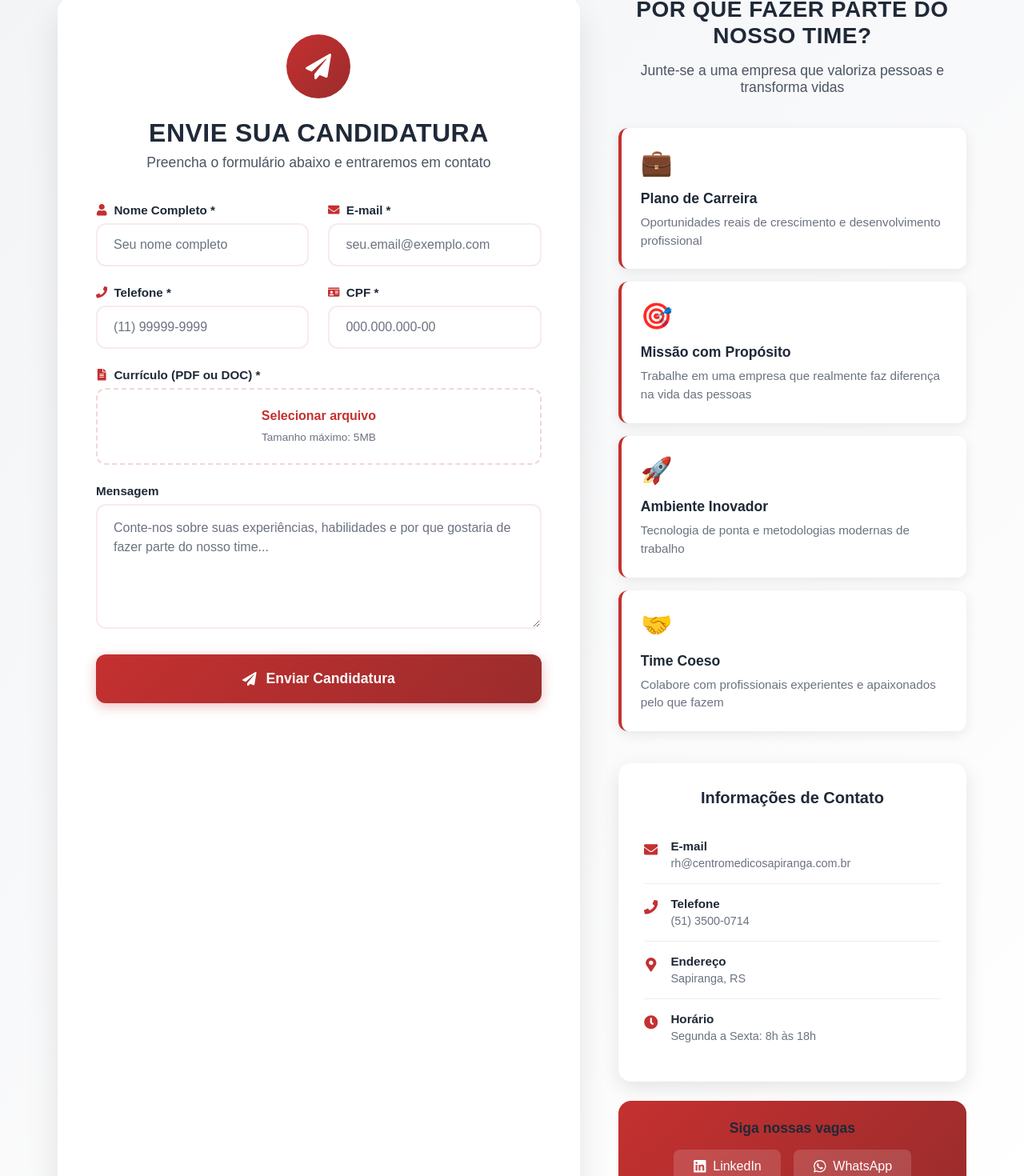
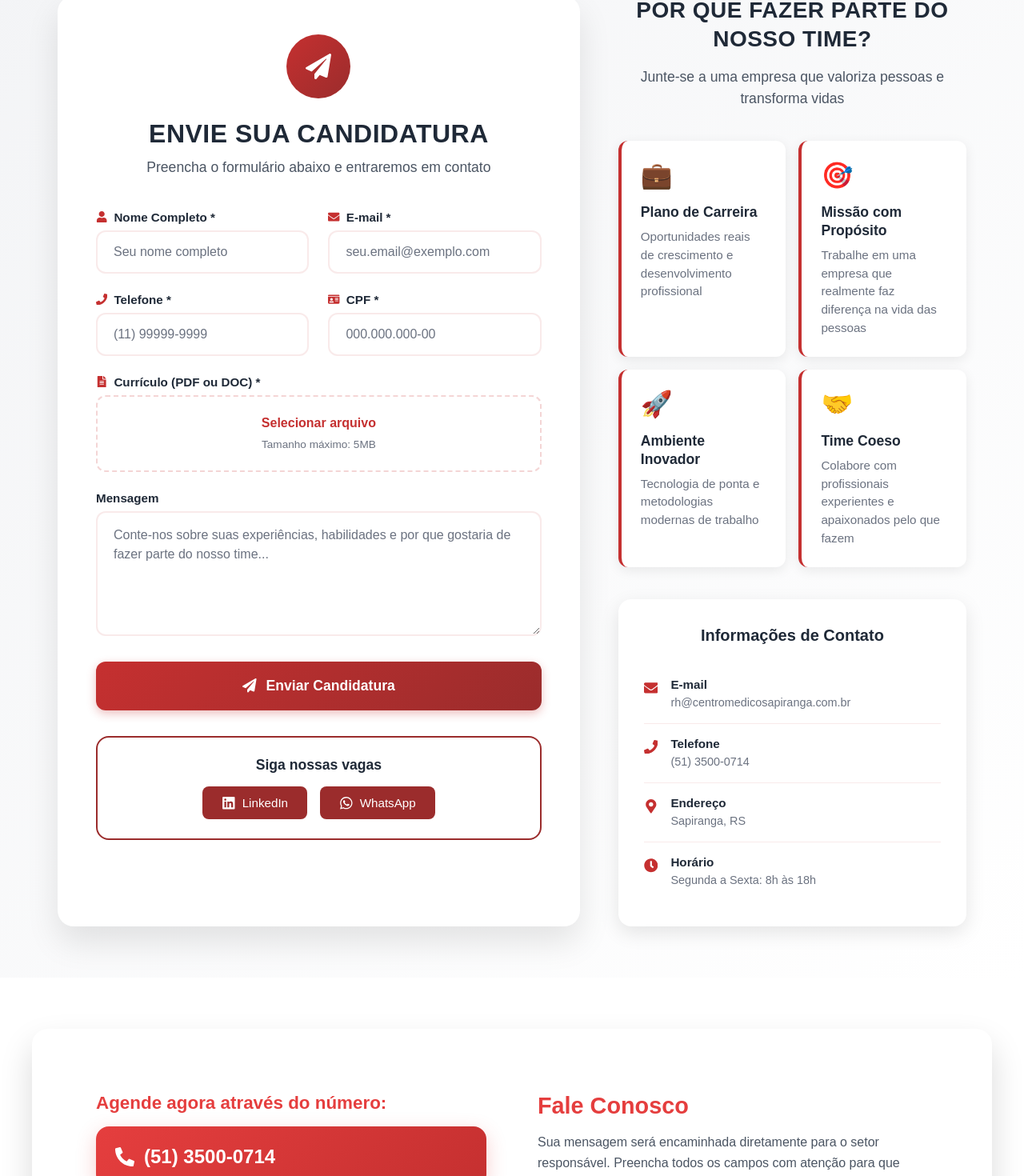
Before and after one commit to clovisantunes/cms, a React (Vite) app: page /contato in a window 1280 px wide. Shown: the part 1117-2587 px from the top of the page at 80% size. Built offline with nearby package versions, Linux system fonts and the light colour scheme.

Commit message:
Fix responsives

```diff
--- a/src/pages/Contato/index.tsx
+++ b/src/pages/Contato/index.tsx
@@ -17,7 +17,6 @@ import {
 } from 'react-icons/fa';
 
 export default function Contato() {
-    // Animation variants
     const containerVariants = {
         hidden: { opacity: 0 },
         visible: {
@@ -77,7 +76,6 @@ export default function Contato() {
                 variants={containerVariants}
             >
                 <div className={styles.contactContainer}>
-                    {/* Form Section */}
                     <motion.div
                         className={styles.formSection}
                         variants={itemVariants}
@@ -92,7 +90,6 @@ export default function Contato() {
 
                         <form onSubmit={handleSubmit} className={styles.form}>
                             <div className={styles.formGrid}>
-                                {/* Nome Field */}
                                 <div className={styles.inputGroup}>
                                     <label htmlFor="nome" className={styles.label}>
                                         <FaUser className={styles.labelIcon} />
@@ -108,7 +105,6 @@ export default function Contato() {
                                     />
                                 </div>
 
-                                {/* Email Field */}
                                 <div className={styles.inputGroup}>
                                     <label htmlFor="email" className={styles.label}>
                                         <FaEnvelope className={styles.labelIcon} />
@@ -124,7 +120,6 @@ export default function Contato() {
                                     />
                                 </div>
 
-                                {/* Telefone Field */}
                                 <div className={styles.inputGroup}>
                                     <label htmlFor="telefone" className={styles.label}>
                                         <FaPhone className={styles.labelIcon} />
@@ -140,7 +135,6 @@ export default function Contato() {
                                     />
                                 </div>
 
-                                {/* CPF Field */}
                                 <div className={styles.inputGroup}>
                                     <label htmlFor="cpf" className={styles.label}>
                                         <FaIdCard className={styles.labelIcon} />
@@ -156,7 +150,6 @@ export default function Contato() {
                                     />
                                 </div>
 
-                                {/* Currículo Field */}
                                 <div className={styles.inputGroupFull}>
                                     <label htmlFor="curriculo" className={styles.label}>
                                         <FaFileAlt className={styles.labelIcon} />
@@ -178,7 +171,6 @@ export default function Contato() {
                                     </div>
                                 </div>
 
-                                {/* Mensagem Field */}
                                 <div className={styles.inputGroupFull}>
                                     <label htmlFor="mensagem" className={styles.label}>
                                         Mensagem
@@ -193,7 +185,6 @@ export default function Contato() {
                                 </div>
                             </div>
 
-                            {/* Submit Button */}
                             <motion.button
                                 type="submit"
                                 className={styles.submitButton}
@@ -203,10 +194,23 @@ export default function Contato() {
                                 <FaPaperPlane className={styles.buttonIcon} />
                                 Enviar Candidatura
                             </motion.button>
+
                         </form>
+                         <div className={styles.socialConnect}>
+                                    <h4>Siga nossas vagas</h4>
+                                    <div className={styles.socialLinks}>
+                                        <a href="#" className={styles.socialLink}>
+                                            <FaLinkedin />
+                                            <span>LinkedIn</span>
+                                        </a>
+                                        <a href="#" className={styles.socialLink}>
+                                            <FaWhatsapp />
+                                            <span>WhatsApp</span>
+                                        </a>
+                                    </div>
+                                </div>
                     </motion.div>
 
-                    {/* Info Section */}
                     <motion.div
                         className={styles.infoSection}
                         variants={itemVariants}
@@ -295,19 +299,7 @@ export default function Contato() {
                                     </div>
                                 </motion.div>
 
-                                <div className={styles.socialConnect}>
-                                    <h4>Siga nossas vagas</h4>
-                                    <div className={styles.socialLinks}>
-                                        <a href="#" className={styles.socialLink}>
-                                            <FaLinkedin />
-                                            <span>LinkedIn</span>
-                                        </a>
-                                        <a href="#" className={styles.socialLink}>
-                                            <FaWhatsapp />
-                                            <span>WhatsApp</span>
-                                        </a>
-                                    </div>
-                                </div>
+
                             </div>
                         </div>
                     </motion.div>
--- a/src/pages/Contato/styles.module.scss
+++ b/src/pages/Contato/styles.module.scss
@@ -1,115 +1,171 @@
 @import '../../styles/theme.scss';
+
 .introSection {
   background: $color-primary-bg;
+  padding: 2rem 0;
+
+  @media (min-width: 768px) {
     padding: 3rem 0;
-
-  @media (max-width: 768px) {
-    padding: 2rem 0;
   }
 }
 
 .introContainer {
   max-width: 800px;
   margin: 0 auto;
-  padding: 0 2rem;
+  padding: 0 1rem;
   text-align: center;
 
-  @media (max-width: 768px) {
-    padding: 0 1rem;
+  @media (min-width: 480px) {
+    padding: 0 1.5rem;
+  }
+
+  @media (min-width: 768px) {
+    padding: 0 2rem;
   }
 }
 
-// Contact Section
 .contactSection {
-  padding: 4rem 0;
+  padding: 2rem 0;
   background: linear-gradient(135deg, $color-secondary 0%, $color-primary-bg 100%);
 
-  @media (max-width: 768px) {
-    padding: 2rem 0;
+  @media (min-width: 768px) {
+    padding: 3rem 0;
+  }
+
+  @media (min-width: 1024px) {
+    padding: 4rem 0;
   }
 }
 
 .contactContainer {
   max-width: 1200px;
   margin: 0 auto;
+  padding: 0 1rem;
+  display: flex;
+  flex-direction: column;
+  gap: 2rem;
+
+  @media (min-width: 480px) {
+    padding: 0 1.5rem;
+  }
+
+  @media (min-width: 768px) {
     padding: 0 2rem;
+  }
+
+  @media (min-width: 968px) {
     display: grid;
     grid-template-columns: 1.2fr 0.8fr;
     gap: 3rem;
-
-  @media (max-width: 968px) {
-    grid-template-columns: 1fr;
-    gap: 2rem;
-  }
-
-  @media (max-width: 768px) {
-    padding: 0 1rem;
   }
 }
 
-// Form Section
 .formSection {
   background: $color-white;
+  padding: 1.5rem;
+  border-radius: 16px;
+  box-shadow: 0 8px 25px rgba(0, 0, 0, 0.08);
+  order: 2;
+
+  @media (min-width: 480px) {
+    padding: 2rem;
+    border-radius: 18px;
+  }
+
+  @media (min-width: 968px) {
+    order: 1;
     padding: 3rem;
     border-radius: 20px;
     box-shadow: 0 20px 40px rgba(0, 0, 0, 0.1);
-
-  @media (max-width: 768px) {
-    padding: 2rem;
-  }
-
-  @media (max-width: 480px) {
-    padding: 1.5rem;
   }
 }
 
 .formHeader {
   text-align: center;
+  margin-bottom: 2rem;
+
+  @media (min-width: 768px) {
     margin-bottom: 2.5rem;
+  }
 
   .formIcon {
     display: inline-flex;
     align-items: center;
     justify-content: center;
+    width: 60px;
+    height: 60px;
+    background: linear-gradient(135deg, $color-bg-button, $color-accent);
+    border-radius: 50%;
+    margin-bottom: 1rem;
+
+    @media (min-width: 480px) {
+      width: 70px;
+      height: 70px;
+    }
+
+    @media (min-width: 768px) {
       width: 80px;
       height: 80px;
-    background: linear-gradient(135deg, $color-bg-button, $color-accent);
-    border-radius: 50%;
       margin-bottom: 1.5rem;
+    }
 
     svg {
+      font-size: 1.5rem;
+      color: $color-white;
+
+      @media (min-width: 480px) {
+        font-size: 1.75rem;
+      }
+
+      @media (min-width: 768px) {
         font-size: 2rem;
-      color: $color-white;
+      }
     }
   }
 
   h2 {
-    font-size: 2rem;
+    font-size: 1.5rem;
     color: $color-title-text;
     margin-bottom: 0.5rem;
     font-weight: 700;
+    line-height: 1.3;
 
-    @media (max-width: 768px) {
+    @media (min-width: 480px) {
       font-size: 1.75rem;
+    }
+
+    @media (min-width: 768px) {
+      font-size: 2rem;
     }
   }
 
   p {
     color: $color-subtitle-text;
+    font-size: 1rem;
+    line-height: 1.5;
+
+    @media (min-width: 768px) {
       font-size: 1.1rem;
+    }
   }
 }
 
 .form {
   .formGrid {
+    display: flex;
+    flex-direction: column;
+    gap: 1rem;
+    margin-bottom: 1.5rem;
+
+    @media (min-width: 480px) {
       display: grid;
       grid-template-columns: 1fr 1fr;
+      gap: 1.25rem;
+    }
+
+    @media (min-width: 768px) {
       gap: 1.5rem;
       margin-bottom: 2rem;
-
-    @media (max-width: 768px) {
-      grid-template-columns: 1fr;
-      gap: 1rem;
     }
   }
 }
@@ -121,35 +177,52 @@
 }
 
 .inputGroupFull {
-  grid-column: 1 / -1;
   display: flex;
   flex-direction: column;
   gap: 0.5rem;
+
+  @media (min-width: 480px) {
+    grid-column: 1 / -1;
+  }
 }
 
 .label {
   font-weight: 600;
   color: $color-title-text;
-  font-size: 0.95rem;
+  font-size: 0.9rem;
   display: flex;
   align-items: center;
   gap: 0.5rem;
+
+  @media (min-width: 768px) {
+    font-size: 0.95rem;
+  }
 }
 
 .labelIcon {
   color: $color-bg-button;
+  font-size: 0.85rem;
+
+  @media (min-width: 768px) {
     font-size: 0.9rem;
+  }
 }
 
 .input, .textarea {
-  padding: 1rem 1.25rem;
+  padding: 0.875rem 1rem;
   border: 2px solid rgba($color-bg-button, 0.1);
-  border-radius: 12px;
-  font-size: 1rem;
+  border-radius: 10px;
+  font-size: 0.95rem;
   width: 100%;
   transition: all 0.3s ease;
   background: $color-primary-bg;
   font-family: inherit;
+
+  @media (min-width: 768px) {
+    padding: 1rem 1.25rem;
+    border-radius: 12px;
+    font-size: 1rem;
+  }
 
   &:focus {
     outline: none;
@@ -165,19 +238,28 @@
 
 .textarea {
   resize: vertical;
+  min-height: 120px;
+  line-height: 1.5;
+
+  @media (min-width: 768px) {
     min-height: 140px;
-  line-height: 1.5;
+  }
 }
 
 .fileInputContainer {
   position: relative;
   border: 2px dashed rgba($color-bg-button, 0.2);
-  border-radius: 12px;
-  padding: 1.5rem;
+  border-radius: 10px;
+  padding: 1.25rem;
   text-align: center;
   transition: all 0.3s ease;
   background: $color-primary-bg;
   cursor: pointer;
+
+  @media (min-width: 768px) {
+    padding: 1.5rem;
+    border-radius: 12px;
+  }
 
   &:hover {
     border-color: $color-bg-button;
@@ -196,12 +278,20 @@
     color: $color-bg-button;
     font-weight: 600;
     margin-bottom: 0.5rem;
+    font-size: 0.95rem;
+
+    @media (min-width: 768px) {
       font-size: 1rem;
+    }
   }
 
   .fileInputHint {
     color: $color-text-light;
+    font-size: 0.8rem;
+
+    @media (min-width: 768px) {
       font-size: 0.85rem;
+    }
   }
 }
 
@@ -209,34 +299,54 @@
   background: linear-gradient(135deg, $color-bg-button, $color-accent);
   color: $color-white;
   border: none;
-  padding: 1.25rem 2.5rem;
-  border-radius: 12px;
-  font-size: 1.1rem;
+  padding: 1rem 1.5rem;
+  border-radius: 10px;
+  font-size: 1rem;
   font-weight: 600;
   cursor: pointer;
   transition: all 0.3s ease;
   display: flex;
   align-items: center;
   justify-content: center;
+  gap: 0.5rem;
+  width: 100%;
+  box-shadow: 0 4px 12px rgba($color-bg-button, 0.3);
+
+  @media (min-width: 768px) {
+    padding: 1.25rem 2.5rem;
+    border-radius: 12px;
+    font-size: 1.1rem;
     gap: 0.75rem;
-  width: 100%;
-  box-shadow: 0 4px 15px rgba($color-bg-button, 0.3);
+  }
 
   &:hover {
-    box-shadow: 0 8px 25px rgba($color-bg-button, 0.4);
+    box-shadow: 0 6px 20px rgba($color-bg-button, 0.4);
   }
 }
 
 .buttonIcon {
+  font-size: 1rem;
+
+  @media (min-width: 768px) {
     font-size: 1.1rem;
   }
+}
 
-// Info Section
 .infoSection {
+  order: 1;
+
+  @media (min-width: 968px) {
+    order: 2;
+  }
+
   .infoContent {
     display: flex;
     flex-direction: column;
+    gap: 2rem;
+
+    @media (min-width: 768px) {
       gap: 2.5rem;
+    }
   }
 }
 
@@ -244,83 +354,145 @@
   text-align: center;
 
   h2 {
+    font-size: 1.375rem;
+    color: $color-title-text;
+    margin-bottom: 0.75rem;
+    font-weight: 700;
+    line-height: 1.3;
+
+    @media (min-width: 480px) {
+      font-size: 1.5rem;
+    }
+
+    @media (min-width: 768px) {
       font-size: 1.75rem;
-    color: $color-title-text;
       margin-bottom: 1rem;
-    font-weight: 700;
-
-    @media (max-width: 768px) {
-      font-size: 1.5rem;
     }
   }
 
   p {
     color: $color-subtitle-text;
+    font-size: 1rem;
+    line-height: 1.5;
+
+    @media (min-width: 768px) {
       font-size: 1.1rem;
+    }
   }
 }
 
 .benefitsGrid {
   display: grid;
   grid-template-columns: 1fr;
+  gap: 0.875rem;
+
+  @media (min-width: 480px) {
+    grid-template-columns: repeat(2, 1fr);
     gap: 1rem;
+  }
+
+  @media (min-width: 768px) {
+    gap: 1rem;
+  }
 }
 
 .benefitCard {
   background: $color-white;
+  padding: 1.25rem;
+  border-radius: 10px;
+  box-shadow: 0 4px 12px rgba(0, 0, 0, 0.06);
+  border-left: 4px solid $color-bg-button;
+  transition: all 0.3s ease;
+
+  @media (min-width: 768px) {
     padding: 1.5rem;
     border-radius: 12px;
     box-shadow: 0 4px 15px rgba(0, 0, 0, 0.08);
-  border-left: 4px solid $color-bg-button;
-  transition: all 0.3s ease;
+  }
 
   .benefitIcon {
+    font-size: 1.75rem;
+    margin-bottom: 0.75rem;
+
+    @media (min-width: 768px) {
       font-size: 2rem;
       margin-bottom: 1rem;
     }
+  }
 
   h4 {
-    font-size: 1.1rem;
+    font-size: 1rem;
     color: $color-title-text;
     margin-bottom: 0.5rem;
     font-weight: 600;
+    line-height: 1.3;
+
+    @media (min-width: 768px) {
+      font-size: 1.1rem;
+    }
   }
 
   p {
     color: $color-text-light;
+    font-size: 0.875rem;
+    line-height: 1.4;
+    margin: 0;
+
+    @media (min-width: 768px) {
       font-size: 0.95rem;
       line-height: 1.5;
-    margin: 0;
+    }
   }
 }
 
 .contactDetails {
   display: flex;
   flex-direction: column;
+  gap: 1.25rem;
+
+  @media (min-width: 768px) {
     gap: 1.5rem;
+  }
 }
 
 .contactCard {
   background: $color-white;
+  padding: 1.5rem;
+  border-radius: 14px;
+  box-shadow: 0 6px 20px rgba(0, 0, 0, 0.08);
+
+  @media (min-width: 768px) {
     padding: 2rem;
     border-radius: 16px;
     box-shadow: 0 8px 25px rgba(0, 0, 0, 0.1);
+  }
 
   h3 {
-    font-size: 1.25rem;
+    font-size: 1.125rem;
     color: $color-title-text;
-    margin-bottom: 1.5rem;
+    margin-bottom: 1.25rem;
     font-weight: 600;
     text-align: center;
+    line-height: 1.3;
+
+    @media (min-width: 768px) {
+      font-size: 1.25rem;
+      margin-bottom: 1.5rem;
+    }
   }
 }
 
 .contactItem {
   display: flex;
   align-items: flex-start;
+  gap: 0.875rem;
+  padding: 0.875rem 0;
+  border-bottom: 1px solid rgba($color-bg-button, 0.1);
+
+  @media (min-width: 768px) {
     gap: 1rem;
     padding: 1rem 0;
-  border-bottom: 1px solid rgba($color-bg-button, 0.1);
+  }
 
   &:last-child {
     border-bottom: none;
@@ -328,9 +500,14 @@
 
   .contactIcon {
     color: $color-bg-button;
+    font-size: 1rem;
+    margin-top: 0.125rem;
+    flex-shrink: 0;
+
+    @media (min-width: 768px) {
       font-size: 1.1rem;
       margin-top: 0.25rem;
-    flex-shrink: 0;
+    }
   }
 
   div {
@@ -339,109 +516,133 @@
     strong {
       display: block;
       color: $color-title-text;
+      font-size: 0.9rem;
+      margin-bottom: 0.25rem;
+      font-weight: 600;
+
+      @media (min-width: 768px) {
         font-size: 0.95rem;
-      margin-bottom: 0.25rem;
+      }
     }
 
     span {
       color: $color-text-light;
+      font-size: 0.85rem;
+      line-height: 1.4;
+
+      @media (min-width: 768px) {
         font-size: 0.9rem;
+      }
     }
   }
 }
 
 .socialConnect {
   text-align: center;
+  padding: .5rem;
+  align-items: center;
+  justify-content: center;
+  border: solid 2px  $color-accent;
+  border-radius: 14px;
+  color: $color-accent;
+  margin-top: 2em;
+  @media (min-width: 768px) {
     padding: 1.5rem;
-  background: linear-gradient(135deg, $color-bg-button, $color-accent);
     border-radius: 16px;
-  color: $color-white;
+  }
 
   h4 {
-    font-size: 1.1rem;
+    font-size: 1rem;
     margin-bottom: 1rem;
     font-weight: 600;
+
+    @media (min-width: 768px) {
+      font-size: 1.1rem;
+    }
   }
 }
 
 .socialLinks {
   display: flex;
-  gap: 1rem;
-  justify-content: center;
-
-  @media (max-width: 480px) {
   flex-direction: column;
   gap: 0.75rem;
+
+  @media (min-width: 480px) {
+    flex-direction: row;
+    justify-content: center;
+    gap: 1rem;
   }
 }
 
 .socialLink {
   display: flex;
   align-items: center;
+  justify-content: center;
   gap: 0.5rem;
-  padding: 0.75rem 1.5rem;
-  background: rgba($color-white, 0.15);
+  padding: 0.75rem 1rem;
+  background: $color-accent;
   border-radius: 8px;
   color: $color-white;
   text-decoration: none;
   transition: all 0.3s ease;
   font-weight: 500;
+  font-size: 0.9rem;
+
+  @media (min-width: 480px) {
+    padding: 0.75rem 1.5rem;
+    font-size: 0.95rem;
+  }
 
   &:hover {
-    background: rgba($color-white, 0.25);
+    background: rgba($color-bg-button, 1);
     transform: translateY(-2px);
   }
 
   svg {
+    font-size: 1rem;
+
+    @media (min-width: 768px) {
       font-size: 1.1rem;
     }
   }
-
-// Responsive adjustments
-@media (max-width: 968px) {
-  .contactContainer {
-    grid-template-columns: 1fr;
 }
 
-  .infoSection {
-    order: -1;
-  }
+@media (max-width: 360px) {
+  .contactContainer {
+    padding: 0 0.75rem;
   }
 
-@media (max-width: 768px) {
-  .formHeader .formIcon {
-    width: 60px;
-    height: 60px;
-
-    svg {
-      font-size: 1.5rem;
-    }
-  }
-
-  .benefitCard {
-    padding: 1.25rem;
-  }
-
-  .contactCard {
-    padding: 1.5rem;
-  }
-}
-
-@media (max-width: 480px) {
   .formSection {
     padding: 1.25rem;
   }
 
-  .input, .textarea {
-    padding: 0.875rem 1rem;
+  .benefitCard {
+    padding: 1rem;
   }
 
-  .fileInputContainer {
+  .contactCard {
     padding: 1.25rem;
   }
 
-  .submitButton {
-    padding: 1rem 1.5rem;
-    font-size: 1rem;
+  .socialConnect {
+    margin-top: 1em;
+
   }
 }
+
+@media (prefers-reduced-motion: reduce) {
+  .input,
+  .textarea,
+  .fileInputContainer,
+  .submitButton,
+  .benefitCard,
+  .socialLink {
+    transition: none;
+  }
+
+  .submitButton:hover,
+  .benefitCard:hover,
+  .socialLink:hover {
+    transform: none;
+  }
+}
--- a/src/pages/Institucional/styles.module.scss
+++ b/src/pages/Institucional/styles.module.scss
@@ -1,7 +1,5 @@
-// styles.module.scss
 @import '../../styles/theme.scss';
 
-// Breakpoints
 $breakpoint-mobile: 480px;
 $breakpoint-tablet: 768px;
 $breakpoint-laptop: 968px;
@@ -663,7 +661,6 @@ color: #000;
     }
 }
 
-// Estilos para o componente OurStructureText
 .ourStructureText {
   display: flex;
   flex-direction: column;
```
Also changed, not shown: src/components/TimeLine/styles.module.scss (+54 -48 lines). Lines whose indentation alone changed are shown as unchanged.
